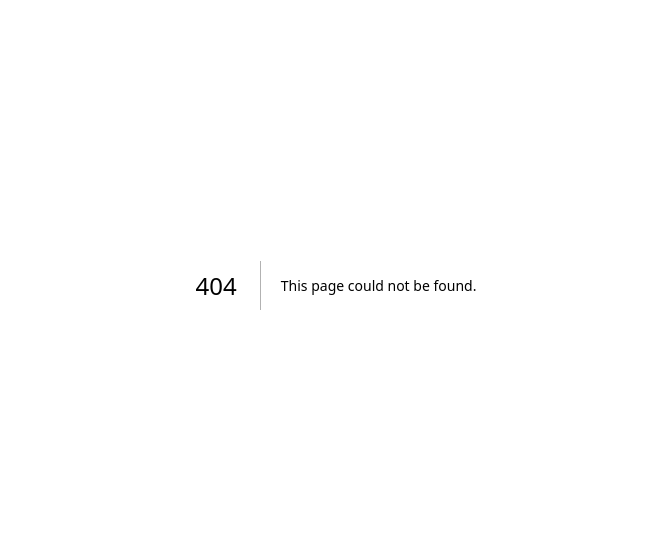
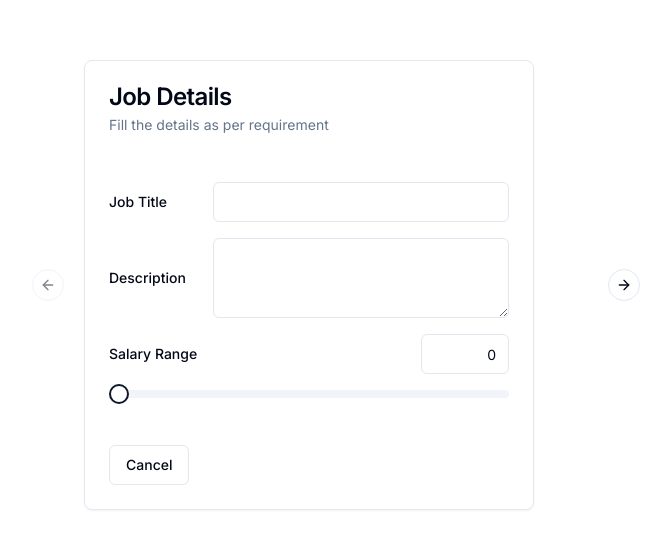
Before and after one commit to var500/HireUP, a Next.js app: page /post-jobs in a window 1280 px wide. Before the commit this address had no page. Shown: the part 115-664 px from the top of the page, without its empty margins (304-975 px from the left). Built offline with nearby package versions, Linux system fonts and the light colour scheme.

Commit message:
Add: Post job page and components

```diff
--- /dev/null
+++ b/src/app/post-jobs/page.tsx
@@ -0,0 +1,26 @@
+"use client";
+import { AddressCard } from "@/components/newJobs/AddressCard";
+import { PostJobCard } from "@/components/newJobs/PostJobCard";
+import { CarouselDemo } from "@/components/newJobs/SingleCarousel";
+import React, { useEffect, useState } from "react";
+
+export default function PostJob() {
+  const [currentIndex, setCurrentIndex] = useState(0);
+
+  const handleNext = () => {
+    setCurrentIndex((prevIndex) => (prevIndex + 1) % 2);
+    console.log("clicked");
+    console.log(currentIndex);
+  };
+
+  return (
+    <div className="flex flex-col justify-center items-center h-screen ">
+      <CarouselDemo />
+      {/* {currentIndex === 0 ? (
+        <PostJobCard onButtonClick={handleNext} />
+      ) : (
+        <AddressCard onButtonClick={handleNext} />
+      )} */}
+    </div>
+  );
+}
--- a/src/components/common/ExploreCard.tsx
+++ b/src/components/common/ExploreCard.tsx
@@ -12,16 +12,13 @@ export default function ExploreCard({
   buttonText: string;
 }) {
   return (
-    <div className="flex flex-col justify-between max-w-[600px] w-full min-h-[150px] border-2 shadow-lg p-4">
+    <div className="flex flex-col justify-between max-w-[600px] w-full min-h-[150px] border-2 rounded-lg shadow-lg p-4">
       <div className="flex flex-col gap-1">
         <p className="text-xl md:text-3xl font-bold">{heading}</p>
         <p className="text-base font-normal">{content}</p>
       </div>
       <div>
-        <Button
-          size={"sm"}
-          className="bg-gradient-to-r from-purple-800 to-pink-800"
-        >
+        <Button size={"sm"} variant={"default"}>
           {buttonText}
         </Button>
       </div>
--- a/src/components/login/SignInForm.tsx
+++ b/src/components/login/SignInForm.tsx
@@ -44,10 +44,7 @@ export default function SignInForm() {
         />
       </div>
 
-      <Button
-        variant={"outline"}
-        className="bg-gradient-to-r from-pink-800 to-pink-600"
-      >
+      <Button variant={"default"}>
         <div className="w-full">
           <p className="text-white">Log In</p>
         </div>
--- /dev/null
+++ b/src/components/newJobs/AddressCard.tsx
@@ -0,0 +1,69 @@
+"use client";
+import { Button } from "@/components/ui/button";
+import {
+  Card,
+  CardContent,
+  CardDescription,
+  CardFooter,
+  CardHeader,
+  CardTitle,
+} from "@/components/ui/card";
+import { Input } from "@/components/ui/input";
+import { Label } from "@/components/ui/label";
+
+import { Textarea } from "../ui/textarea";
+
+export function AddressCard() {
+  return (
+    <Card className="w-[300px] md:w-[450px] h-[450px] flex flex-col justify-between">
+      <CardHeader>
+        <CardTitle>Job Location</CardTitle>
+        <CardDescription>Please fill the address details</CardDescription>
+      </CardHeader>
+      <CardContent>
+        <form>
+          <div className="grid w-full items-center gap-4">
+            <div className="grid grid-cols-4 items-center gap-4">
+              <Label htmlFor="username" className="text-left">
+                Address
+              </Label>
+              <Textarea id="username" className="col-span-3" />
+            </div>
+            <div className="grid grid-cols-4 items-center gap-4">
+              <Label htmlFor="name" className="text-left">
+                Landmark
+              </Label>
+              <Input id="name" className="col-span-3" />
+            </div>
+            <div className="grid grid-cols-4 items-center gap-4">
+              <Label htmlFor="name" className="text-left col-span-2">
+                Pincode
+              </Label>
+              <Input
+                id="name"
+                className="text-right col-span-2"
+                placeholder="e.g. 175101"
+              />
+            </div>
+
+            <div className="grid grid-cols-4 items-center gap-4">
+              <Label
+                htmlFor="name"
+                className="flex flex-col text-left col-span-2 gap-2"
+              >
+                <p>Required Skills</p>
+                <p className="text-xs text-red-700 font-normal">
+                  Please enter skills comma seperated
+                </p>
+              </Label>
+              <Input id="skills" className="col-span-2 text-right" />
+            </div>
+          </div>
+        </form>
+      </CardContent>
+      <CardFooter className="flex justify-end">
+        <Button>Finish</Button>
+      </CardFooter>
+    </Card>
+  );
+}
--- /dev/null
+++ b/src/components/newJobs/PostJobCard.tsx
@@ -0,0 +1,84 @@
+"use client";
+import { Button } from "@/components/ui/button";
+import {
+  Card,
+  CardContent,
+  CardDescription,
+  CardFooter,
+  CardHeader,
+  CardTitle,
+} from "@/components/ui/card";
+import { Input } from "@/components/ui/input";
+import { Label } from "@/components/ui/label";
+
+import { Textarea } from "../ui/textarea";
+import { Slider } from "../ui/slider";
+import { useState } from "react";
+import { useRouter } from "next/navigation";
+
+export function PostJobCard() {
+  const router = useRouter();
+  const [salary, setSalary] = useState(0);
+  const [sliderValue, setSliderValue] = useState<number[]>();
+  const handleInputChange = (e: any) => {
+    const inputValue = parseInt(e.target.value);
+    setSalary(inputValue);
+    setSliderValue([inputValue]);
+  };
+
+  const handleSliderChange = (values: number[]) => {
+    setSliderValue(values);
+    setSalary(values[0]);
+  };
+  return (
+    <Card className="w-[300px] md:w-[450px] h-[450px] flex flex-col justify-between">
+      <CardHeader>
+        <CardTitle>Job Details</CardTitle>
+        <CardDescription>Fill the details as per requirement</CardDescription>
+      </CardHeader>
+      <CardContent>
+        <form>
+          <div className="grid w-full items-center gap-4">
+            <div className="grid grid-cols-4 items-center gap-4">
+              <Label htmlFor="name" className="text-left">
+                Job Title
+              </Label>
+              <Input id="name" className="col-span-3" />
+            </div>
+            <div className="grid grid-cols-4 items-center gap-4">
+              <Label htmlFor="username" className="text-left">
+                Description
+              </Label>
+              <Textarea id="username" className="col-span-3" />
+            </div>
+
+            <div className="grid grid-cols-4 items-center gap-4">
+              <Label htmlFor="name" className="text-left col-span-3">
+                Salary Range
+              </Label>
+              <Input
+                id="salary"
+                className="col-span-1 text-right"
+                placeholder="INR"
+                value={salary || 0}
+                onChange={handleInputChange}
+              />
+            </div>
+            <Slider
+              defaultValue={[0]}
+              max={50000}
+              step={1}
+              value={sliderValue}
+              onValueChange={handleSliderChange}
+            />
+          </div>
+        </form>
+      </CardContent>
+      <CardFooter className="flex justify-between">
+        <Button variant="outline" onClick={() => router.push("/home")}>
+          Cancel
+        </Button>
+      </CardFooter>
+    </Card>
+  );
+}
--- /dev/null
+++ b/src/components/newJobs/SingleCarousel.tsx
@@ -0,0 +1,36 @@
+import * as React from "react";
+import { AddressCard } from "@/components/newJobs/AddressCard";
+import { PostJobCard } from "@/components/newJobs/PostJobCard";
+import { Card, CardContent } from "@/components/ui/card";
+import {
+  Carousel,
+  CarouselContent,
+  CarouselItem,
+  CarouselNext,
+  CarouselPrevious,
+} from "@/components/ui/carousel";
+
+export function CarouselDemo() {
+  return (
+    <div className="flex flex-col justify-center items-center gap-4 w-full">
+      <Carousel className="w-full max-w-lg">
+        <CarouselContent>
+          <CarouselItem>
+            <div className="p-1">
+              <PostJobCard />
+            </div>
+          </CarouselItem>
+          <CarouselItem>
+            <div className="p-1">
+              <AddressCard />
+            </div>
+          </CarouselItem>
+        </CarouselContent>
+        <div className="hidden md:block">
+          <CarouselPrevious />
+          <CarouselNext />
+        </div>
+      </Carousel>
+    </div>
+  );
+}
--- a/src/components/register/SignUpForm.tsx
+++ b/src/components/register/SignUpForm.tsx
@@ -105,10 +105,7 @@ export default function SignUpForm() {
         </div>
       </div>
 
-      <Button
-        variant={"outline"}
-        className="bg-gradient-to-r from-pink-800 to-pink-600"
-      >
+      <Button variant={"default"}>
         <div className="w-full">
           <p className="text-white">Log In</p>
         </div>
```
